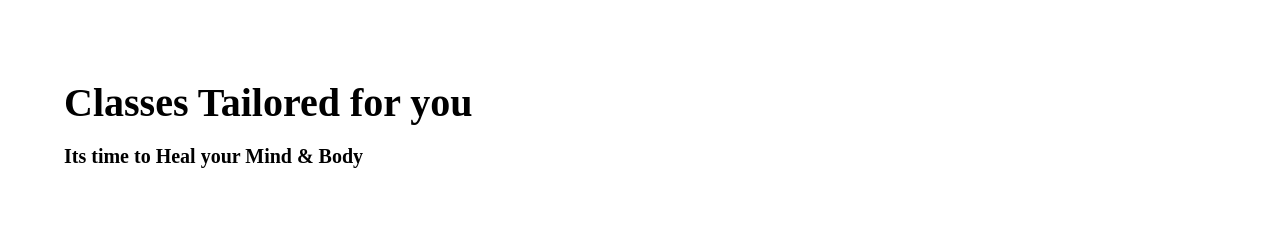
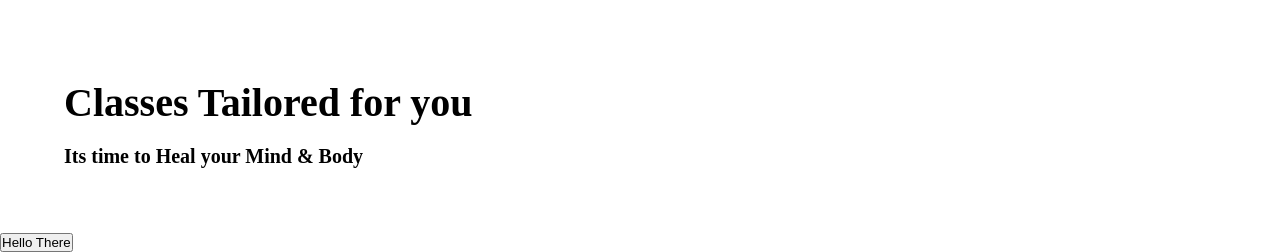
Before and after one commit to Horneypanda/Minimilast-Website, a plain HTML site: page index.html in a window 1280 px wide. Shown: the part 802-1054 px from the top of the page. Drawn offline with Linux system fonts and the light colour scheme.

Commit message:
Version 2

```diff
--- a/index.html
+++ b/index.html
@@ -56,4 +56,8 @@
 
     </section>
 </body>
+<button>
+    Hello There
+</button>
+
 </html>
```
